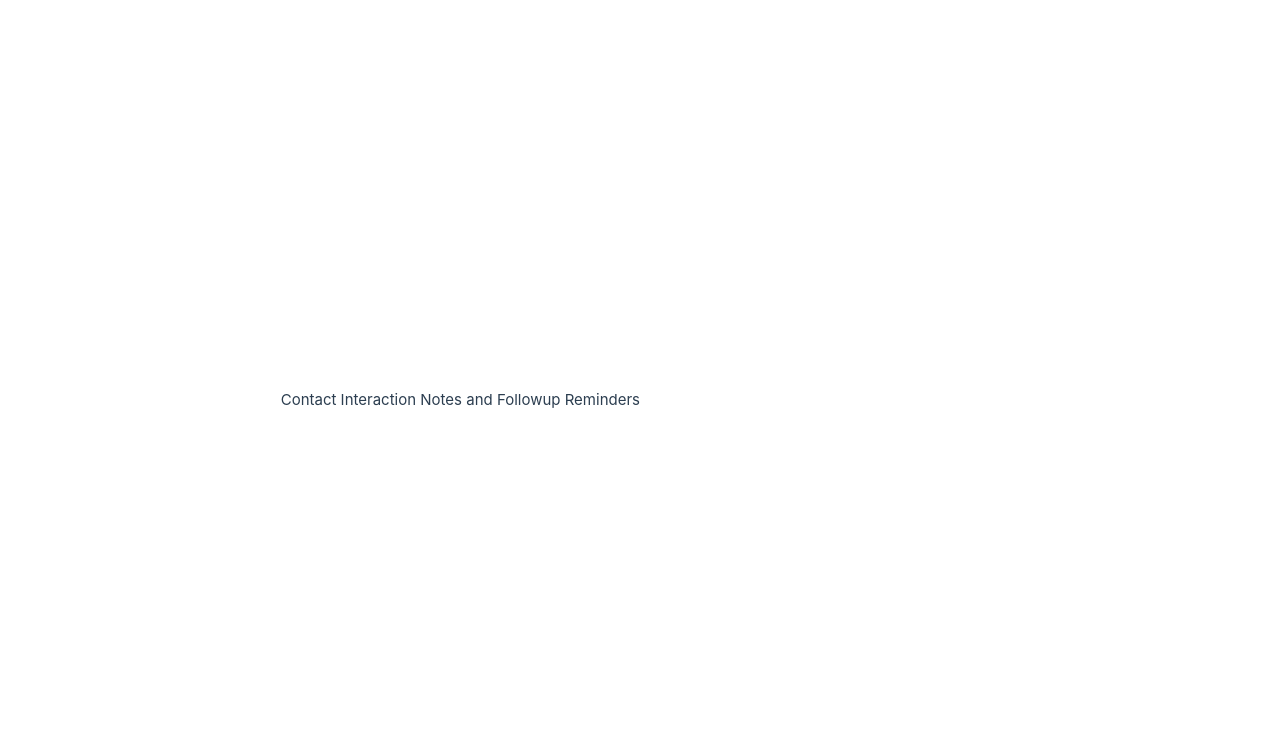
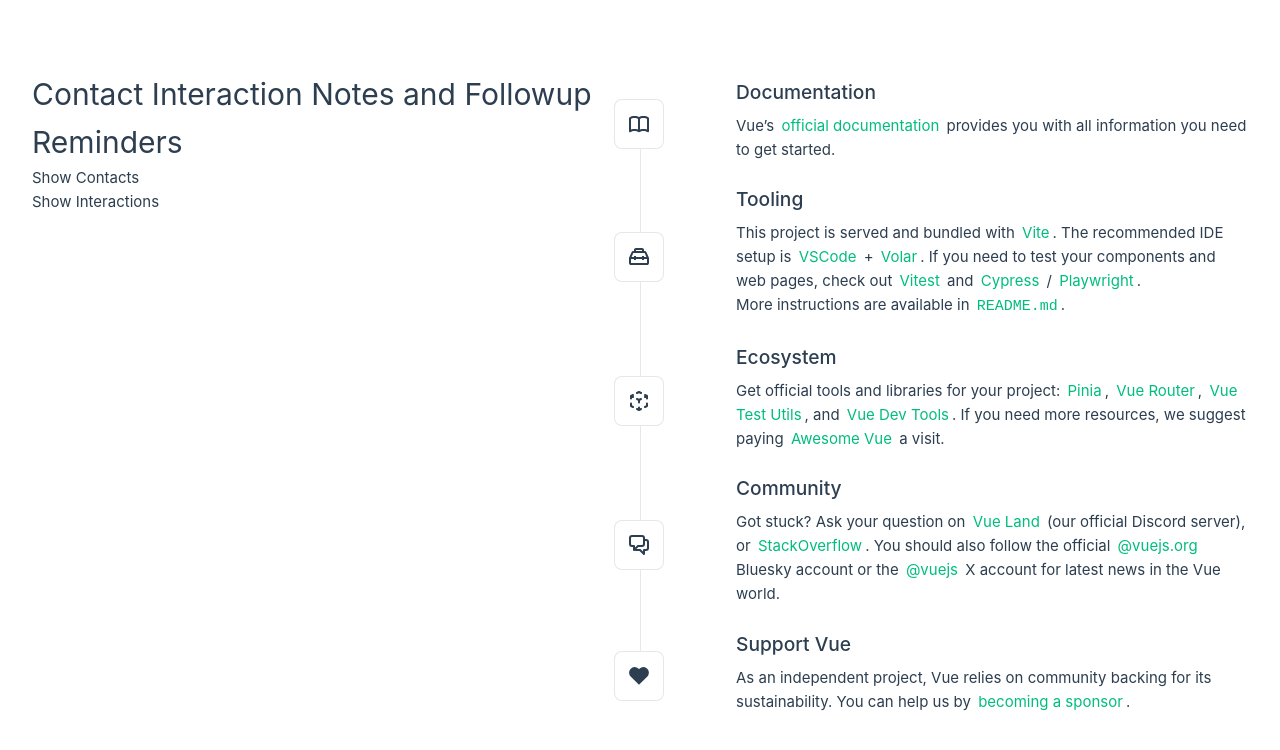
Before and after one commit to LJacobDev/contact-reminder, a Vue app: page / in a window 1280 px wide. Shown: the top 750 px of the page. Built offline with nearby package versions, Linux system fonts and the light colour scheme.

Commit message:
add basic starting elements to App.vue

```diff
--- a/src/App.vue
+++ b/src/App.vue
@@ -24,11 +24,19 @@
   <RouterView /> -->
 
   <!-- everything inside this inner div is the main app contents -->
-  <div>Contact Interaction Notes and Followup Reminders</div>
+  <header>
+    <h1>Contact Interaction Notes and Followup Reminders</h1>
+    <nav>
+      <div class="nav-button">Show Contacts</div>
+      <div class="nav-button">Show Interactions</div>
+    </nav>
+  </header>
+  <RouterView />
 </template>
 
 <style scoped>
-header {
+/* The following CSS was originally generated by Vite for the scaffolding files */
+/* header {
   line-height: 1.5;
   max-height: 100vh;
 }
@@ -88,5 +96,5 @@
     padding: 1rem 0;
     margin-top: 1rem;
   }
-}
+} */
 </style>
```
